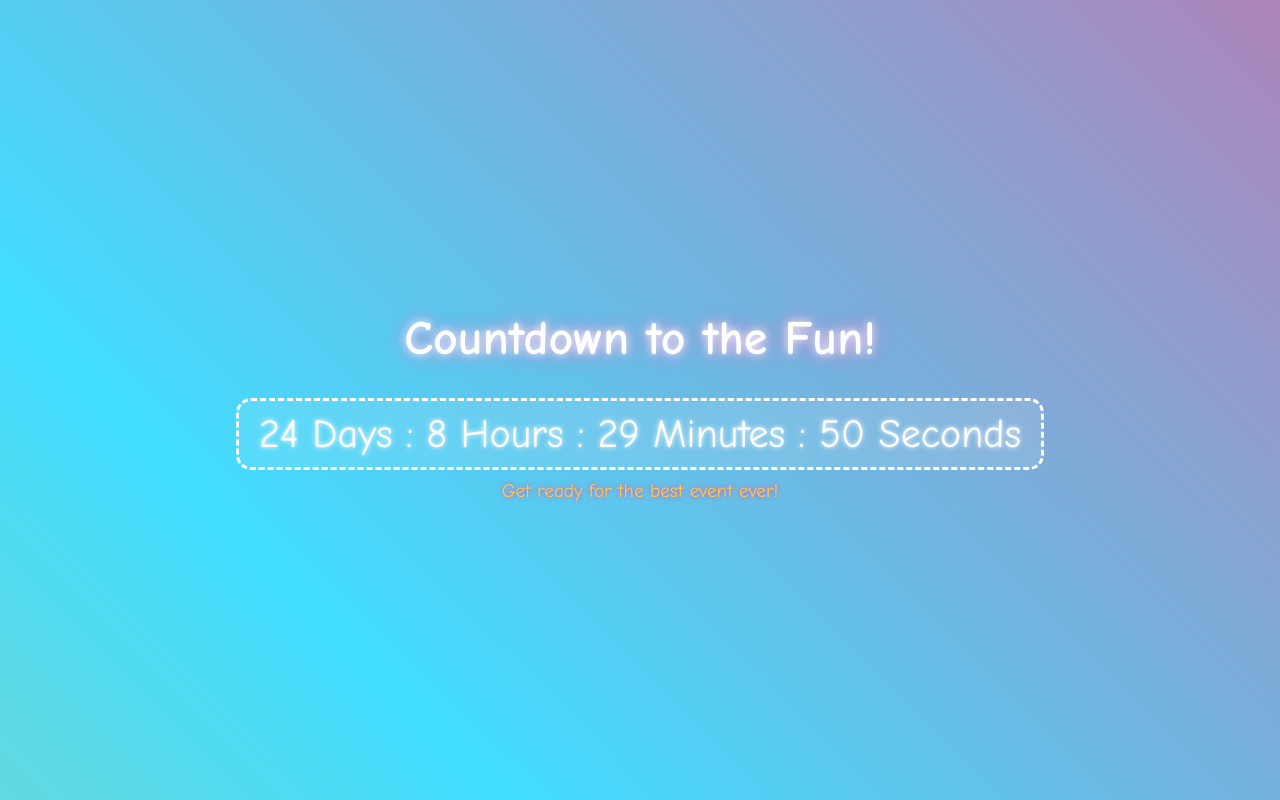
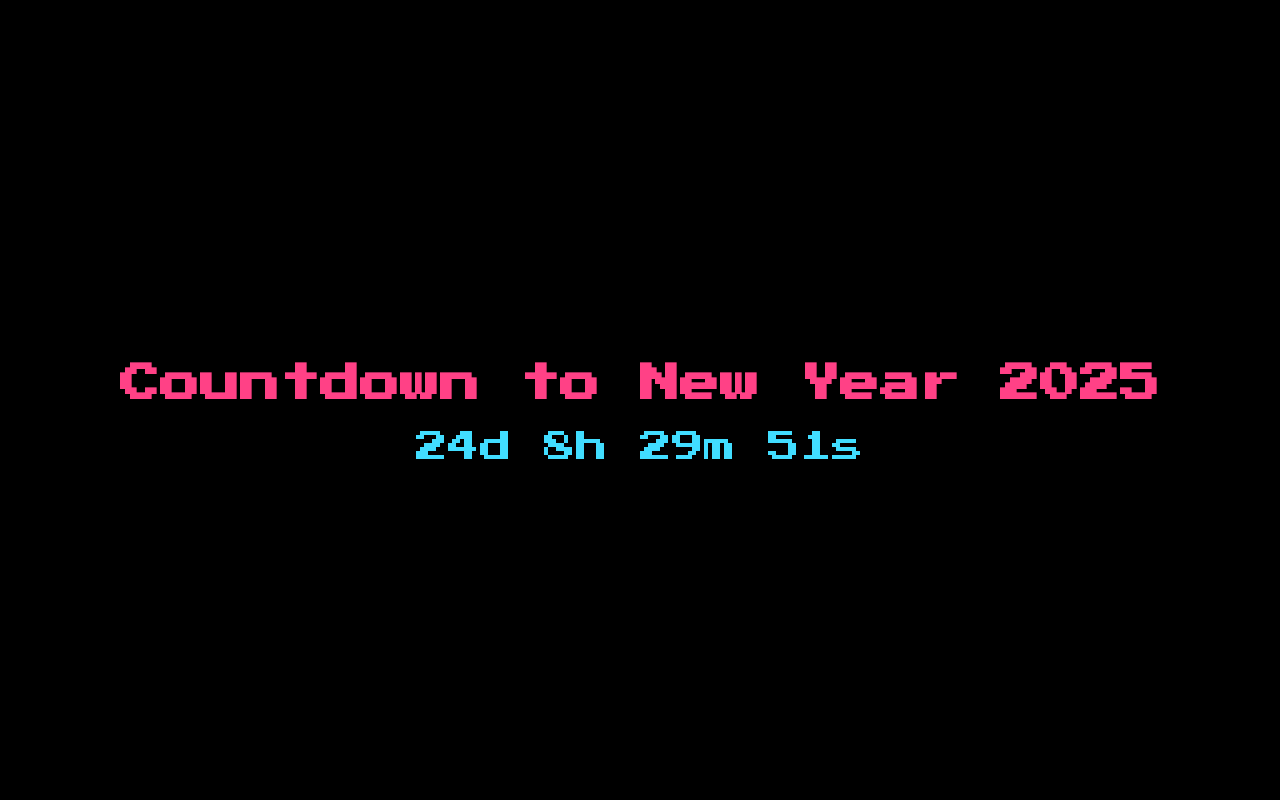
Before and after one commit to akulsaju/2025countdown, a plain HTML site: page index.html in a window 1280 px wide. Drawn offline with Linux system fonts and the light colour scheme.

Commit message:
Update index.html

```diff
--- a/index.html
+++ b/index.html
@@ -3,85 +3,91 @@
 <head>
   <meta charset="UTF-8">
   <meta name="viewport" content="width=device-width, initial-scale=1.0">
-    <title>Dynamic Countdown</title>
+  <title>Countdown to New Year</title>
   <style>
+    @import url('https://fonts.googleapis.com/css2?family=Press+Start+2P&display=swap');
+
     body {
-            margin: 0;
-            font-family: 'Comic Sans MS', cursive, sans-serif;
+      font-family: 'Press Start 2P', sans-serif;
       display: flex;
       justify-content: center;
       align-items: center;
       height: 100vh;
-            overflow: hidden;
-            background: linear-gradient(45deg, #ff6ec7, #ffc857, #41ddff, #ff4186);
-            background-size: 400% 400%;
-            animation: gradientBG 10s ease infinite;
-            color: white;
-            text-align: center;
+      background-color: #000000; /* Set background to black */
+      color: #C3CBDE;
+      margin: 0;
+      flex-direction: column;
     }
 
-        @keyframes gradientBG {
-            0% { background-position: 0% 50%; }
-            50% { background-position: 100% 50%; }
-            100% { background-position: 0% 50%; }
+    .container {
+      text-align: center;
+      color: #FF4186;
     }
 
     h1 {
-            font-size: 3rem;
-            text-shadow: 0px 0px 10px #ffffff, 0px 0px 20px #ff6ec7;
+      font-size: 2.5rem;
+      color: #FF4186;
     }
 
     #countdown {
-            font-size: 2.5rem;
-            margin-top: 20px;
-            padding: 10px 20px;
-            border: 3px dashed white;
-            border-radius: 15px;
-            text-shadow: 0px 0px 5px #fff;
-            background: rgba(255, 255, 255, 0.1);
-            backdrop-filter: blur(5px);
+      font-size: 2rem;
+      color: #41DDFF;
+      margin-top: 1rem;
     }
 
-        p {
-            font-size: 1.2rem;
-            margin-top: 10px;
-            color: #ffc857;
-            text-shadow: 0px 0px 5px #ff4186;
+    .input-group {
+      margin-top: 20px;
+      font-size: 1rem;
+      color: #FF4186;
+    }
+
+    select, input[type="time"] {
+      font-family: 'Press Start 2P', sans-serif;
+      font-size: 1rem;
+      margin: 0 10px;
+      color: #41DDFF;
+      background-color: #000000;
+      border: 2px solid #FF4186;
+      padding: 5px;
     }
   </style>
 </head>
 <body>
-    <div>
-        <h1>Countdown to the Fun!</h1>
-        <div id="countdown">00 Days : 00 Hours : 00 Minutes : 00 Seconds</div>
-        <p>Get ready for the best event ever!</p>
+
+  <div class="container">
+    <h1>Countdown to New Year 2025</h1>
+    <div id="countdown">Loading...</div>
   </div>
 
   <script>
-        // Set the date for the countdown
-        const eventDate = new Date("December 31, 2024 23:59:59").getTime();
+    const countdownElement = document.getElementById("countdown");
 
-        // Update the countdown every second
-        const timer = setInterval(() => {
+    // Function to calculate and display the countdown
+    function updateCountdown() {
+      // Set the target date for New Year's Eve (2025)
+      const targetDate = new Date("January 1, 2025 00:00:00").getTime();
       const now = new Date().getTime();
-            const timeLeft = eventDate - now;
+      const timeLeft = targetDate - now;
 
-            if (timeLeft >= 0) {
-                // Time calculations
+      // Calculate days, hours, minutes, and seconds
       const days = Math.floor(timeLeft / (1000 * 60 * 60 * 24));
       const hours = Math.floor((timeLeft % (1000 * 60 * 60 * 24)) / (1000 * 60 * 60));
       const minutes = Math.floor((timeLeft % (1000 * 60 * 60)) / (1000 * 60));
       const seconds = Math.floor((timeLeft % (1000 * 60)) / 1000);
 
-                // Display the result
-                document.getElementById("countdown").innerHTML =
-                    `${days} Days : ${hours} Hours : ${minutes} Minutes : ${seconds} Seconds`;
+      // Display the countdown
+      if (timeLeft > 0) {
+        countdownElement.innerHTML = `${days}d ${hours}h ${minutes}m ${seconds}s`;
       } else {
-                // If the countdown is finished
-                clearInterval(timer);
-                document.getElementById("countdown").innerHTML = "The fun has begun!";
+        countdownElement.innerHTML = "Happy New Year 2025!";
       }
-        }, 1000);
+    }
+
+    // Update the countdown every second
+    setInterval(updateCountdown, 1000);
+
+    // Initialize countdown on page load
+    updateCountdown();
   </script>
 </body>
 </html>
```
Lines whose indentation alone changed are shown as unchanged.
